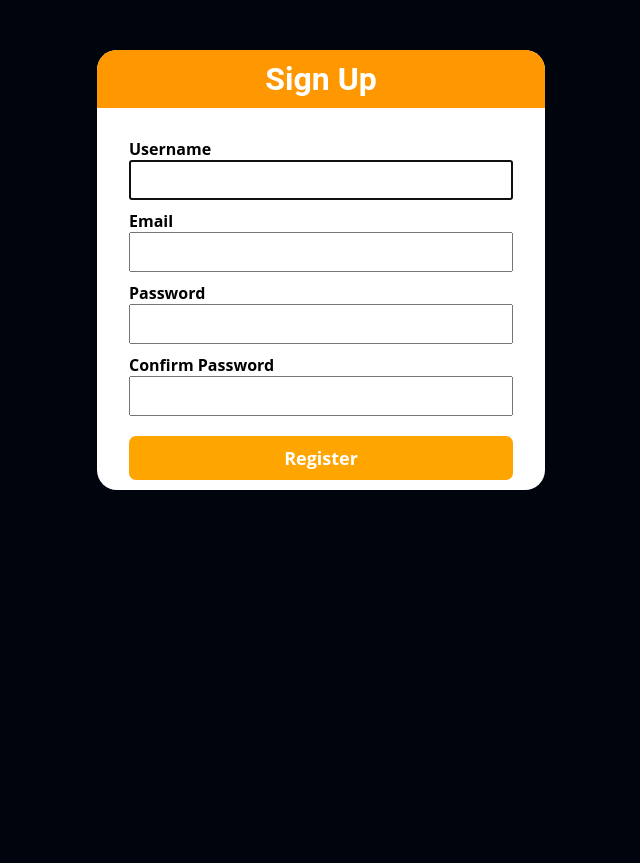
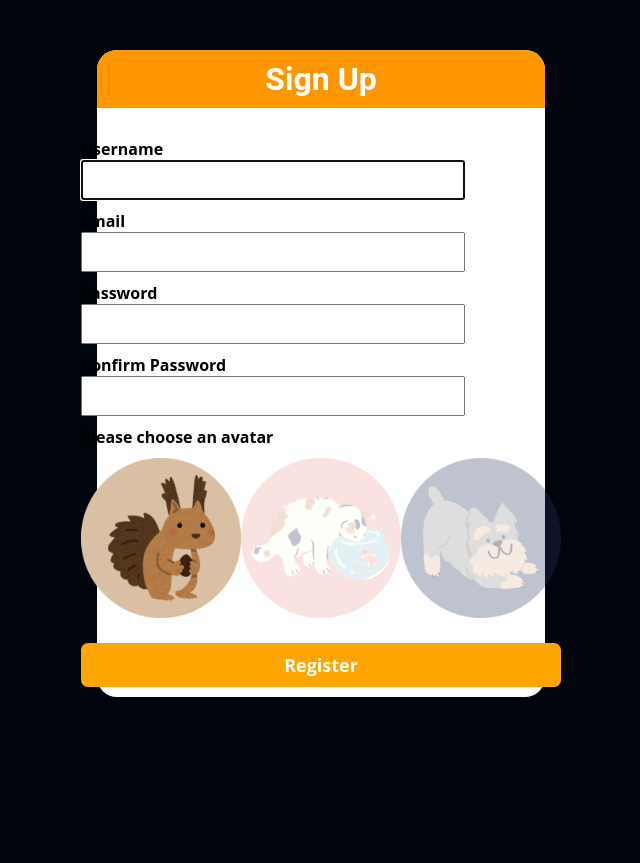
Before and after one commit to Yun-Pei/film_forum, a Django app: page /register in a window 1280 px wide. Shown: the part 60-923 px from the top of the page, without its empty margins (319-959 px from the left). Run offline with Django 5.2, Linux system fonts and the light colour scheme; some libraries are stand-ins or nearby versions.

Commit message:
新增avatar
按其中一個另外兩個會變暗

```diff
--- a/film_forum/member/static/css/register.css
+++ b/film_forum/member/static/css/register.css
@@ -1,3 +1,21 @@
+/* BEGIN: avatar style */
+.member_pic img {
+    transition: opacity 0.3s;
+    opacity: 0.3; /* 默认图片为暗 */
+}
+
+/* 隐藏所有的 radio input */
+input[type="radio"] {
+    display: none;
+}
+
+/* 预设选中的图片样式 */
+input[type="radio"]:checked + img {
+    opacity: 1;
+}
+
+
+/* END: avatar style */
 
 
 h1, h2, h3, h4, h5, h6,
@@ -56,6 +74,11 @@ h2 {
     margin-bottom: 10px;
 }
 
+.member_pic {
+    display: flex;
+    justify-content: space-evenly;
+}
+
 .mb-4 {
     width: 100%;
     background-color: #FF9800;
@@ -67,7 +90,7 @@ h2 {
     border-top-right-radius: 20px;
 }
 
-.register_info input{
+.register_info > input{
     width: 30vw;
     height: 5vh;
     /* margin-bottom: 20px; */
--- a/film_forum/member/templates/register.html
+++ b/film_forum/member/templates/register.html
@@ -73,6 +73,23 @@
                         {% endif %} -->
                     </div>
 
+                    <label><b>Please choose an avatar</b></label>
+                    <div class="register_info member_pic" style="margin-top: 10px;">
+                        <span>
+                            <input type="radio" name="picture" value="1" checked/>
+                            <img src="static/picture/pc_1.png" style="height: 20vh;">
+                        </span>
+                        <span>
+                            <input type="radio" name="picture"/>
+                            <img src="static/picture/pc_2.png" value="2" style="height: 20vh;">
+                        </span>
+                        <span>
+                            <input type="radio" name="picture"/>
+                            <img src="static/picture/pc_3.png" value="3" style="height: 20vh;">
+                        </span>
+                    </div>
+
+
                     {% if form.password2.errors %}
                         {% for error in form.password2.errors %}
                             {% if 'short' in error %}
@@ -123,7 +140,19 @@
     </script>
 </html>
 <script>
-    // $(document).ready(function() {
-    //     $("#id_img").text("1");
-    // });
+    $(document).ready(function() {
+        // 初始化选中状态
+        $('input[type="radio"]:checked').next('img').css('opacity', '1');
+
+        $('.register_info img').on('click', function() {
+            // 移除所有图片的暗化效果
+            $('.register_info img').css('opacity', '0.3');
+
+            // 设置当前图片的不透明度为1
+            $(this).css('opacity', '1');
+
+            // 选中对应的 radio input
+            $(this).prev('input[type="radio"]').prop('checked', true);
+        });
+    });
 </script>
```
Also changed, not shown: film_forum/member/static/picture/pc_1.png (added), film_forum/member/static/picture/pc_2.png (added), film_forum/member/static/picture/pc_3.png (added).
